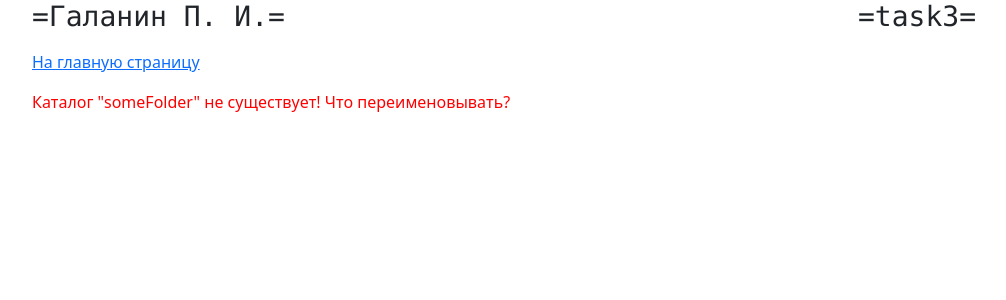
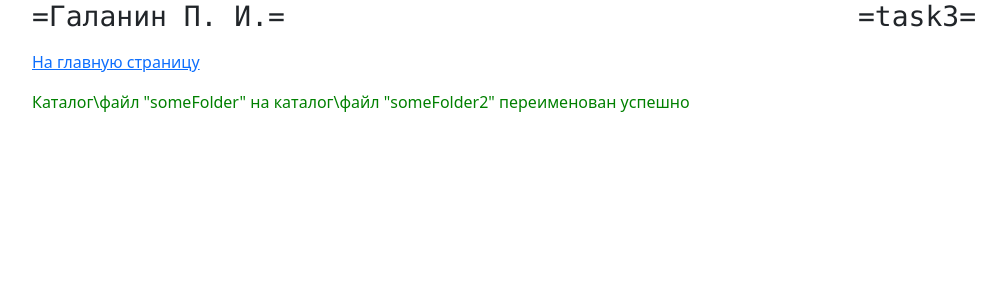
Before and after one commit to BrSTU-PO4-190333/5sem_WT, a PHP site: page /task3/index.php in a window 1280 px wide. Shown: the top 300 px of the page, without its empty margins (50-1056 px from the left). Run offline with PHP 8.4, Linux system fonts and the light colour scheme.

Commit message:
lab5/Galanin_Pavel : Updated task3

```diff
--- a/gpi_wt_lab5/lamp/var/www/html/_php/gpi_rename.php
+++ b/gpi_wt_lab5/lamp/var/www/html/_php/gpi_rename.php
@@ -1,20 +1,20 @@
 <?php
     function gpi_rename($gpi_path1, $gpi_path2)
     {
-        $gpi_is_dir = is_dir($gpi_path1); // существует ли такой путь?
+        $gpi_is_dir = file_exists($gpi_path1); // существует ли такой путь?
         if ($gpi_is_dir == 0)
         {
-            echo "<p style='color: red;'>Каталог \"$gpi_path1\" не существует! Что переименовывать?</p>";
+            echo "<p style='color: red;'>Каталог\\файл \"$gpi_path1\" не существует! Что переименовывать?</p>";
             return;
         }
 
         $gpi_rename = rename($gpi_path1, $gpi_path2);
         if ($gpi_rename)
         {
-            echo "<p style='color: green;'>Каталог \"$gpi_path1\" на каталог \"$gpi_path2\" переименован успешно</p>";
+            echo "<p style='color: green;'>Каталог\\файл \"$gpi_path1\" на каталог\\файл \"$gpi_path2\" переименован успешно</p>";
         }
         else
         {
-            echo "<p style='color: red;'>Каталог \"$gpi_path1\" на каталог \"$gpi_path2\" не переименован!</p>";
+            echo "<p style='color: red;'>Каталог\\файл \"$gpi_path1\" на каталог\\файл \"$gpi_path2\" не переименован!</p>";
         }
     }
```
Also changed, not shown: gpi_wt_lab5/lamp/var/www/html/task3/someFolder/someFile.txt (added).
